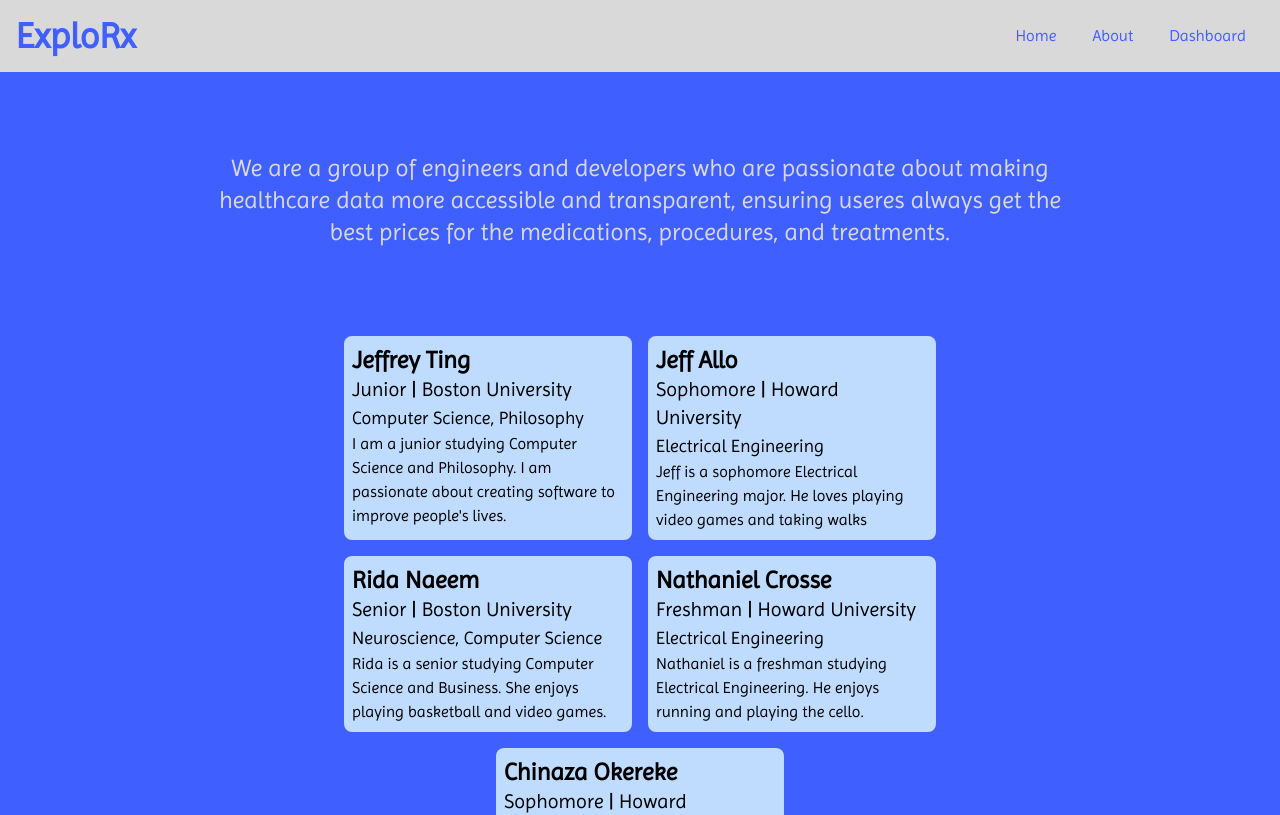
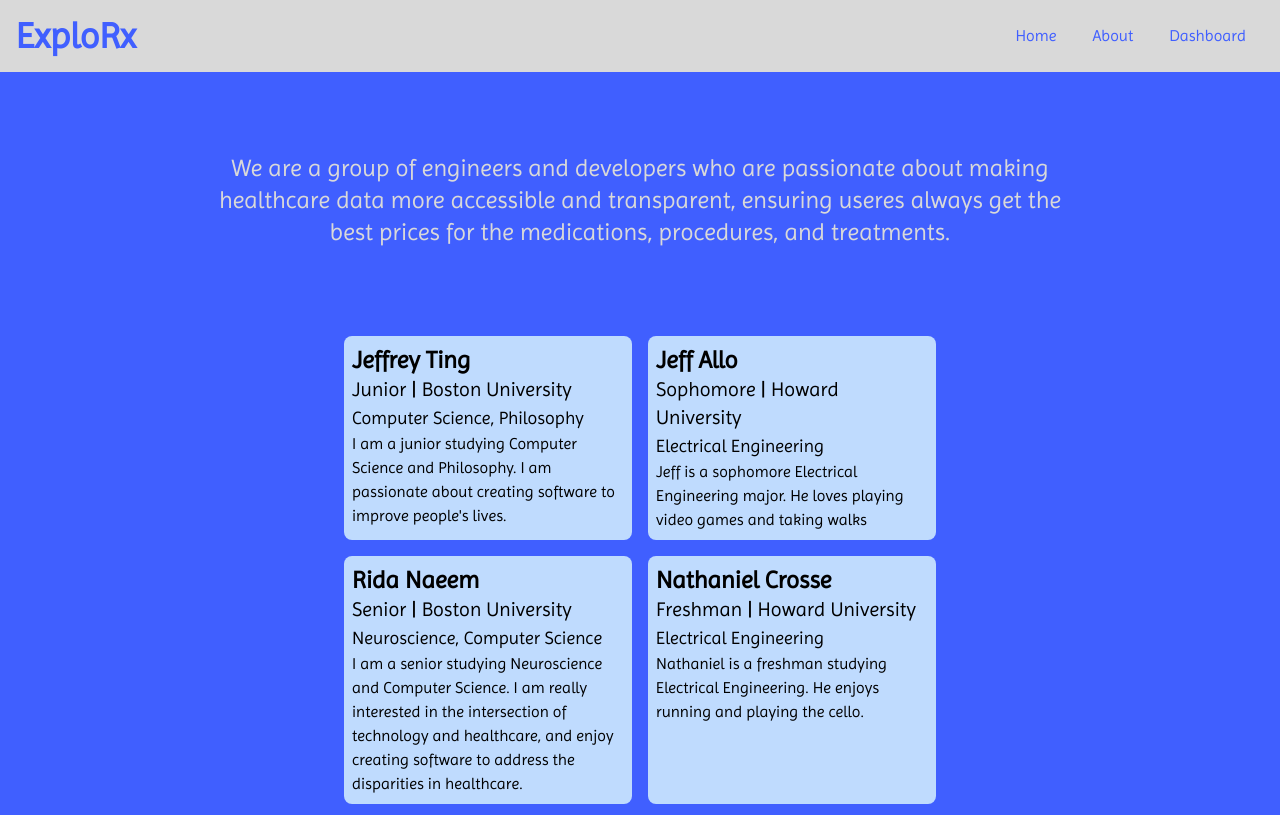
Before and after one commit to KingTingTheGreat/tfc-hackathon, a Next.js app: page /about in a window 1280 px wide. Shown: the top 815 px of the page. Built offline with nearby package versions, Linux system fonts and the light colour scheme.

Commit message:
about rida

```diff
--- a/app/about/page.tsx
+++ b/app/about/page.tsx
@@ -11,8 +11,7 @@ const team: TeamMember[] = [
 	},
 	{
 		name: "Jeff Allo",
-		description:
-			"Jeff is a sophomore Electrical Engineering major. He loves playing video games and taking walks",
+		description: "Jeff is a sophomore Electrical Engineering major. He loves playing video games and taking walks",
 		majors: ["Electrical Engineering"],
 		year: "Sophomore",
 		school: "Howard University",
@@ -20,7 +19,7 @@ const team: TeamMember[] = [
 	{
 		name: "Rida Naeem",
 		description:
-			"Rida is a senior studying Computer Science and Business. She enjoys playing basketball and video games.",
+			"I am a senior studying Neuroscience and Computer Science. I am really interested in the intersection of technology and healthcare, and enjoy creating software to address the disparities in healthcare.",
 		majors: ["Neuroscience", "Computer Science"],
 		year: "Senior",
 		school: "Boston University",
```
